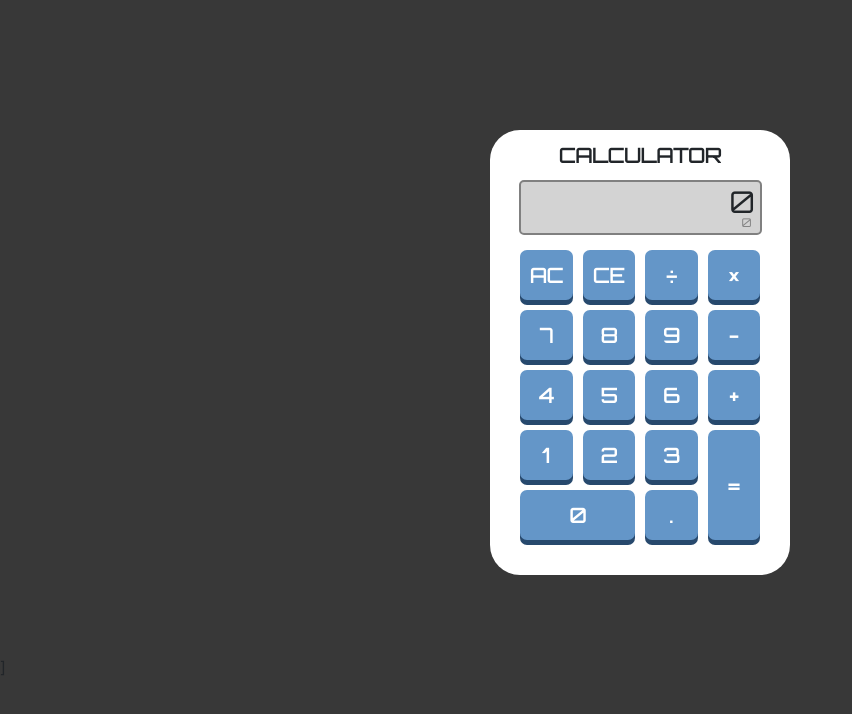
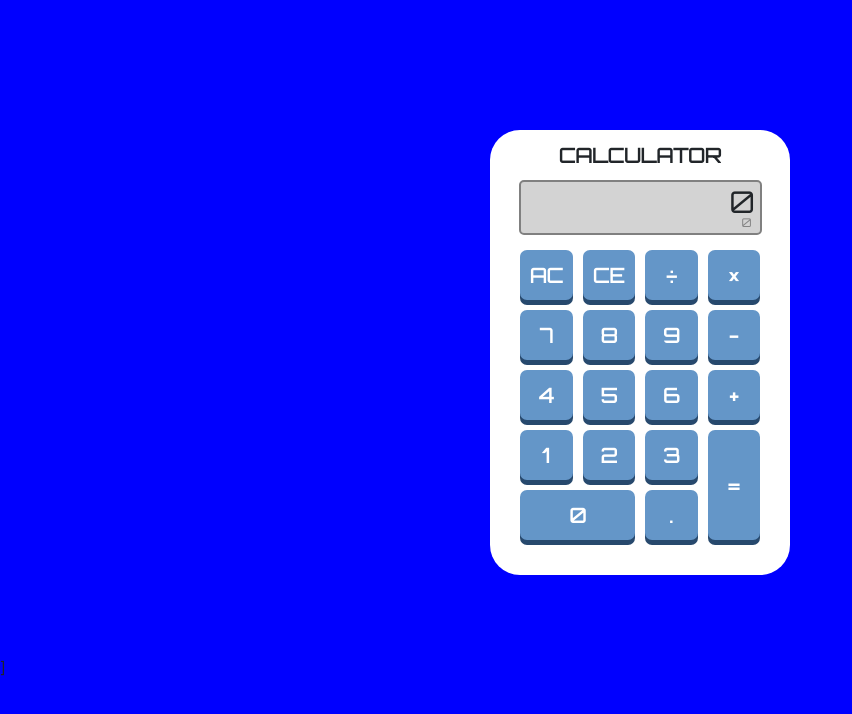
Before and after one commit to nthnmillar/pomodoro-react, a React (Create React App) app: page / in a window 1280 px wide. Shown: the top 714 px of the page, without its empty margins (0-852 px from the left). Built offline with nearby package versions, Linux system fonts and the light colour scheme.

Commit message:
Initial commit

```diff
--- a/package.json
+++ b/package.json
@@ -1,6 +1,6 @@
 {
-  "homepage": "http://nthnmillar.github.io/calculator-react",
-  "name": "calculator-react",
+  "homepage": "http://nthnmillar.github.io/pomodoro-react",
+  "name": "pomodoro-react",
   "version": "0.1.0",
   "private": true,
   "dependencies": {
--- a/src/style.scss
+++ b/src/style.scss
@@ -1,7 +1,7 @@
 @import '~bootstrap/scss/bootstrap.scss';
 @import url(https://fonts.googleapis.com/css?family=Orbitron);
 
-$body-bg:#383838;
+$body-bg:blue;
 $font-text: 'Orbitron', sans-serif;
 $h1-color:#5c9ac9;
 $calc-base:#fff;
```
Also changed, not shown: 1 other file (tests, documents, lock files or other folders).
